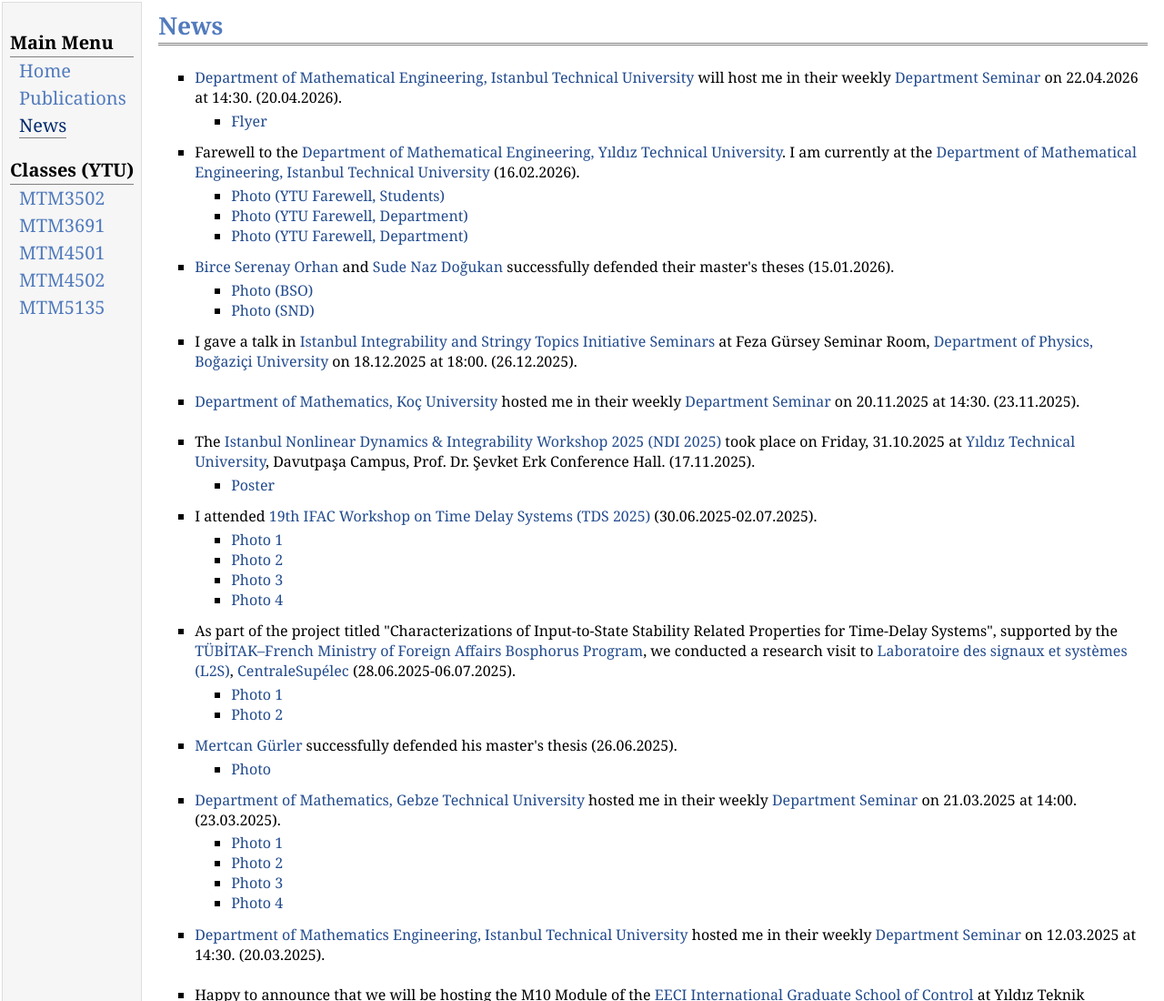
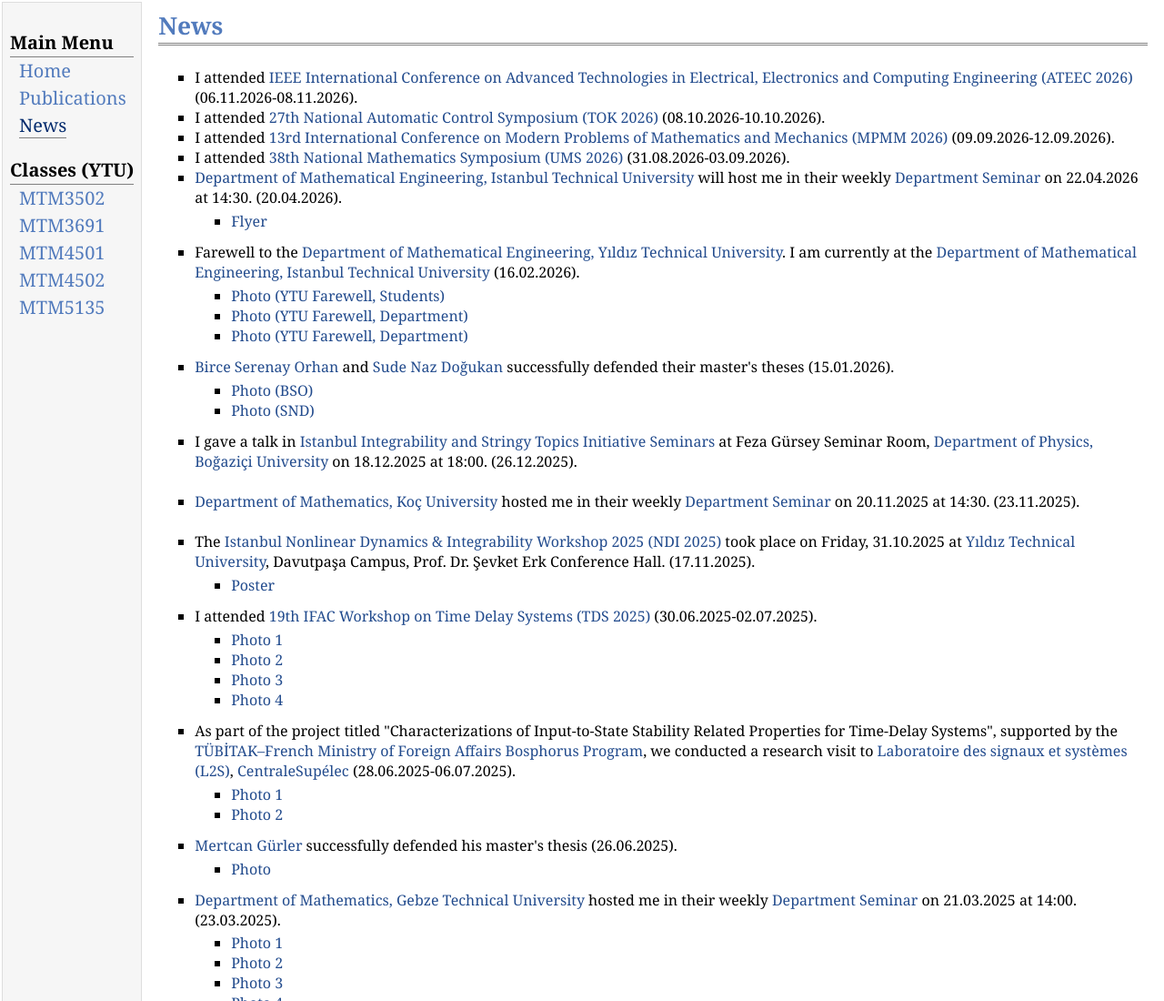
Before and after one commit to gokhangoksu/gokhangoksu.github.io, a plain HTML site: page news/index.html in a window 1280 px wide. Shown: the top 1100 px of the page at 91% size. Drawn offline with Linux system fonts and the light colour scheme.

```diff
--- a/news/index.html
+++ b/news/index.html
@@ -32,6 +32,10 @@
 <h1>News</h1>
 </div>
 	<ul>
+	<li>I attended <a href="https://dicle.edu.tr/en/birimler/ateec2026">IEEE International Conference on Advanced Technologies in Electrical, Electronics and Computing Engineering (ATEEC 2026)</a> (06.11.2026-08.11.2026).</li>
+	<li>I attended <a href="https://tok2026.ankara.edu.tr">27th National Automatic Control Symposium (TOK 2026)</a> (08.10.2026-10.10.2026).</li>
+	<li>I attended <a href="https://mpmm.cyber.az">13rd International Conference on Modern Problems of Mathematics and Mechanics (MPMM 2026)</a> (09.09.2026-12.09.2026).</li>
+	<li>I attended <a href="https://dicle.edu.tr/tr/birimler/ums2026">38th National Mathematics Symposium (UMS 2026)</a> (31.08.2026-03.09.2026).</li>
 	<li><a href="https://matmuh.itu.edu.tr">Department of Mathematical Engineering, Istanbul Technical University</a> will host me in their weekly <a href="https://www.turkmath.org/beta/seminer.php?id_seminer=4269">Department Seminar</a> on 22.04.2026 at 14:30. (20.04.2026).</li>
 	<ul>
 	<li><a href="https://matmuh.itu.edu.tr/docs/librariesprovider58/seminerler/gokhan_goksu_2.pdf">Flyer</a></li>
```
